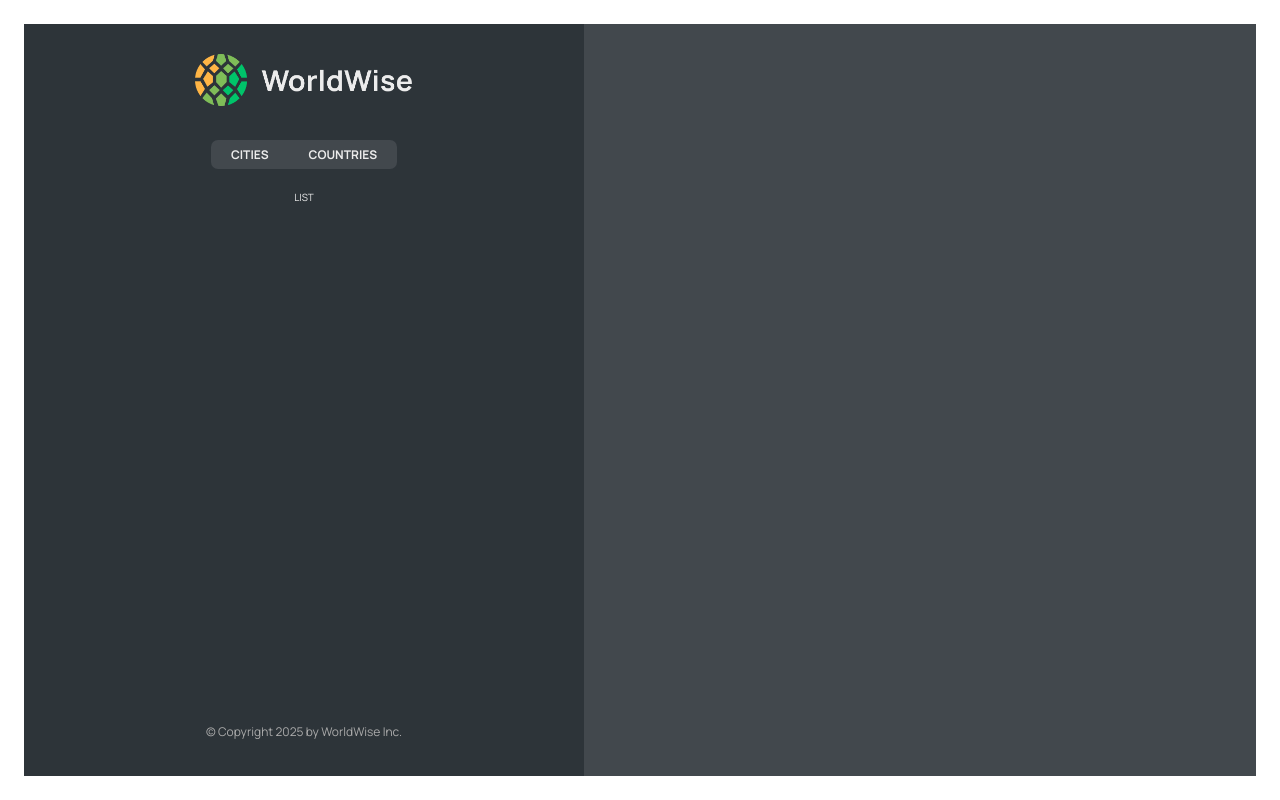
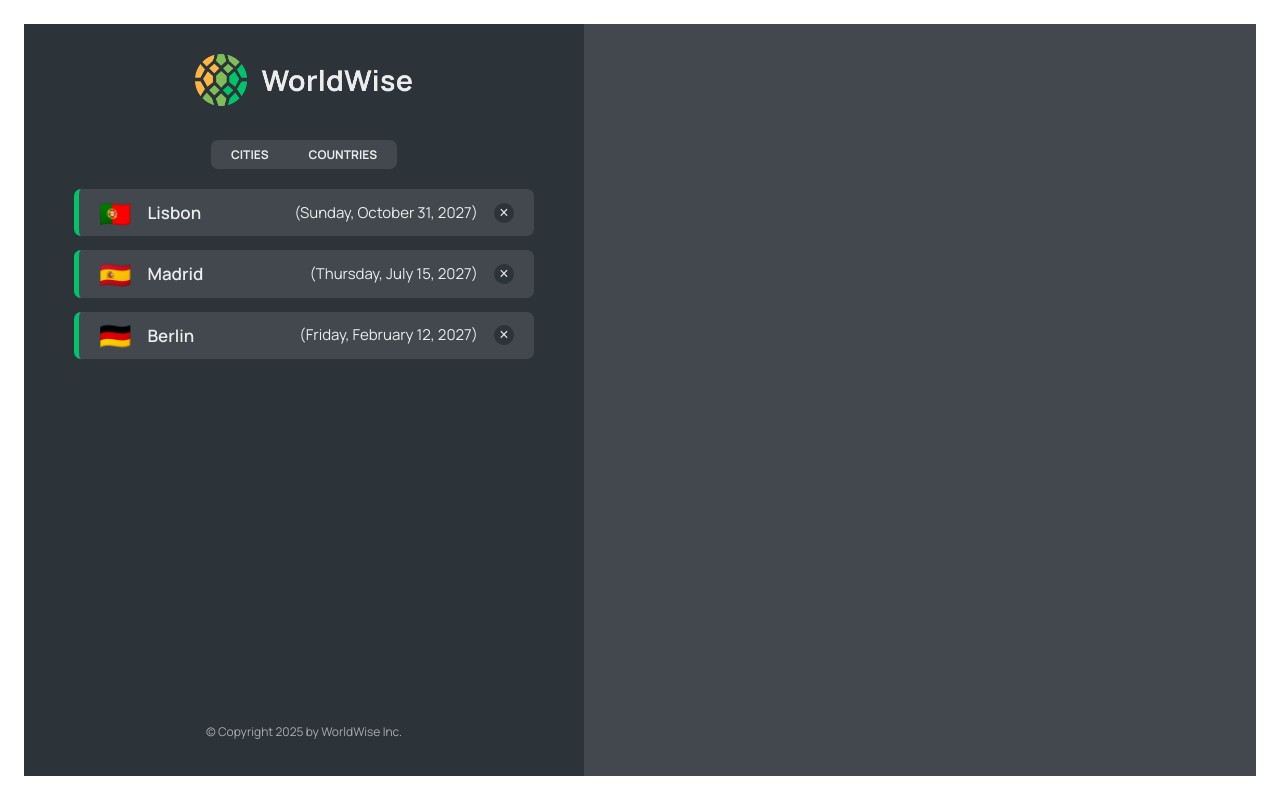
Before and after one commit to m9iv/world-wise, a React (Vite) app: page /app in a window 1280 px wide. Built offline with nearby package versions, Linux system fonts and the light colour scheme; data requests are answered from the project's data file.

Commit message:
Implement the cities list

```diff
--- a/package.json
+++ b/package.json
@@ -7,9 +7,11 @@
     "dev": "vite",
     "build": "vite build",
     "lint": "eslint .",
-    "preview": "vite preview"
+    "preview": "vite preview",
+    "server": "json-server --watch data/cities.json --port 9000"
   },
   "dependencies": {
+    "json-server": "^1.0.0-beta.3",
     "react": "^19.1.0",
     "react-dom": "^19.1.0",
     "react-router-dom": "^6.30.1"
--- a/src/App.jsx
+++ b/src/App.jsx
@@ -1,3 +1,4 @@
+import { useEffect, useState } from 'react'
 import { BrowserRouter, Route, Routes } from 'react-router-dom'
 import Homepage from './pages/Homepage'
 import Product from './pages/Product'
@@ -5,8 +6,33 @@
 import Login from './pages/Login'
 import AppLayout from './pages/AppLayout'
 import PageNotFound from './pages/PageNotFound'
+import CityList from './components/CityList'
+
+const BASE_URL = 'http://localhost:9000'
 
 function App() {
+  const [cities, setCities] = useState([])
+  const [isLoading, setIsLoading] = useState(false)
+
+  useEffect(function () {
+    async function fetchCities() {
+      try {
+        setIsLoading(true)
+
+        const res = await fetch(`${BASE_URL}/cities`)
+        const data = await res.json()
+
+        setCities(data)
+      } catch {
+        alert('There was an error loading data...')
+      } finally {
+        setIsLoading(false)
+      }
+    }
+
+    fetchCities()
+  }, [])
+
   return (
     <BrowserRouter>
       <Routes>
@@ -17,8 +43,14 @@
         <Route path="*" element={<PageNotFound />} />
 
         <Route path="app" element={<AppLayout />}>
-          <Route index element={<p>LIST</p>} />
-          <Route path="cities" element={<p>List of cities</p>} />
+          <Route
+            index
+            element={<CityList cities={cities} isLoading={isLoading} />}
+          />
+          <Route
+            path="cities"
+            element={<CityList cities={cities} isLoading={isLoading} />}
+          />
           <Route path="countries" element={<p>Countries</p>} />
           <Route path="form" element={<p>Form</p>} />
         </Route>
--- /dev/null
+++ b/src/components/CityItem.jsx
@@ -0,0 +1,25 @@
+import styles from './CityItem.module.css'
+
+const formatDate = (date) =>
+  new Intl.DateTimeFormat('en', {
+    day: 'numeric',
+    month: 'long',
+    year: 'numeric',
+    weekday: 'long',
+  }).format(new Date(date))
+
+function CityItem({ city }) {
+  const { cityName, emoji, date } = city
+
+  return (
+    <li className={styles.cityItem}>
+      <span className={styles.emoji}>{emoji}</span>
+      <h3 className={styles.name}>{cityName}</h3>
+
+      <time className={styles.date}>({formatDate(date)})</time>
+      <button className={styles.deleteBtn}>&times;</button>
+    </li>
+  )
+}
+
+export default CityItem
--- /dev/null
+++ b/src/components/CityList.jsx
@@ -0,0 +1,23 @@
+import Spinner from './Spinner'
+import CityItem from './CityItem'
+import Message from './Message'
+import styles from './CityList.module.css'
+
+function CityList({ cities, isLoading }) {
+  if (isLoading) return <Spinner />
+
+  if (!cities.length)
+    return (
+      <Message message="Add your first city by clicking on a city on the map" />
+    )
+
+  return (
+    <ul className={styles.cityList}>
+      {cities.map((city) => (
+        <CityItem city={city} key={city.id} />
+      ))}
+    </ul>
+  )
+}
+
+export default CityList
```
Also changed, not shown: 1 other file (tests, documents, lock files or other folders).
